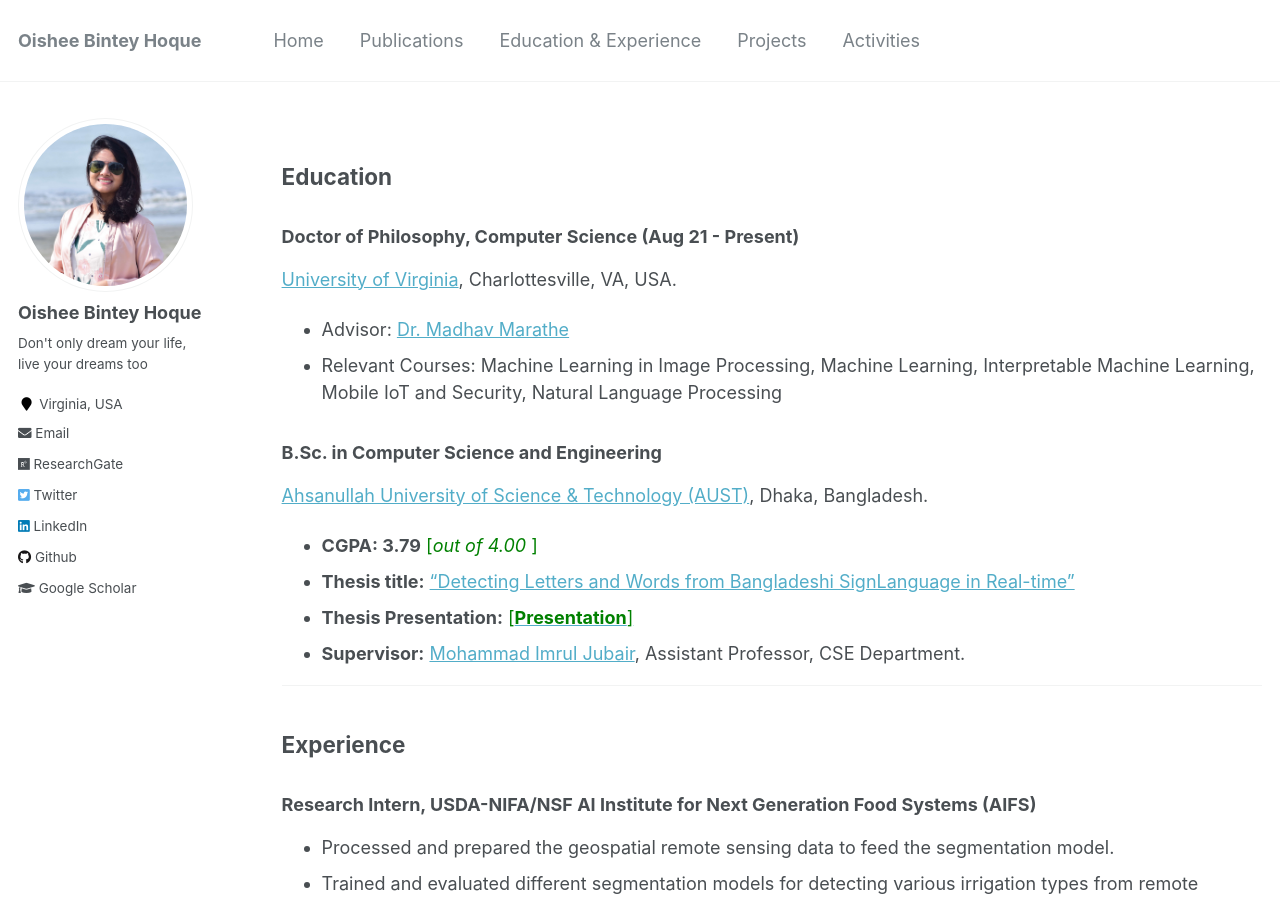
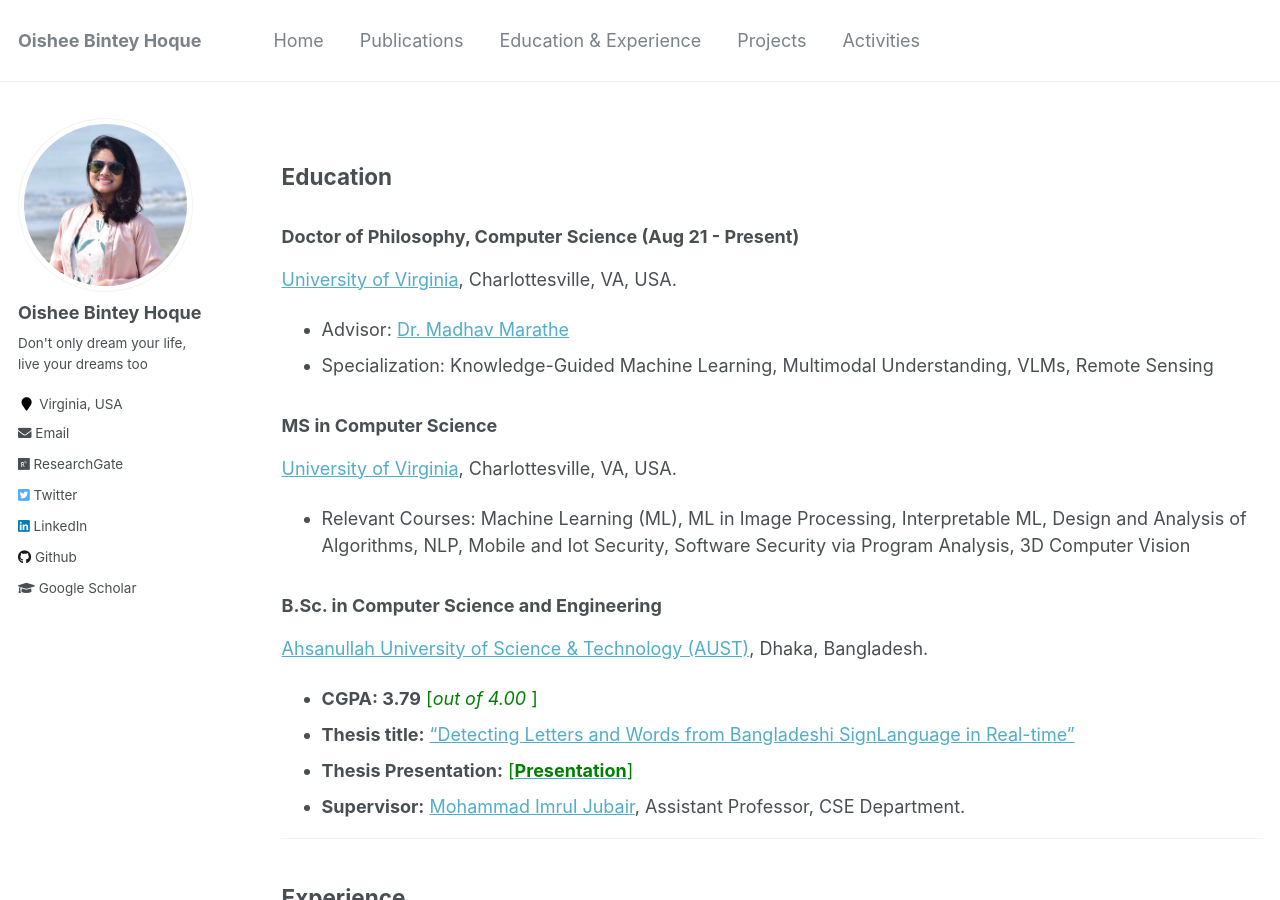
Before and after one commit to oishee-hoque/oishee-hoque.github.io, a Jekyll site: the page built from _pages/education-awards.md, in a window 1280 px wide and 900 px high. Built offline with Jekyll 4.4.1, drawn with Linux system fonts in a browser that asks for light colours.

Commit message:
education update

```diff
--- a/_pages/education-awards.md
+++ b/_pages/education-awards.md
@@ -14,7 +14,13 @@ redirect_from:
 [University of Virginia](https://engineering.virginia.edu/departments/computer-science), Charlottesville, VA, USA.
 
 - Advisor: [Dr. Madhav Marathe](https://biocomplexity.virginia.edu/person/madhav-marathe)
-- Relevant Courses: Machine Learning in Image Processing, Machine Learning, Interpretable Machine Learning, Mobile IoT and Security, Natural Language Processing
+- Specialization: Knowledge-Guided Machine Learning, Multimodal Understanding, VLMs, Remote Sensing
+
+### MS in Computer Science
+
+[University of Virginia](https://engineering.virginia.edu/departments/computer-science), Charlottesville, VA, USA.
+
+- Relevant Courses: Machine Learning (ML), ML in Image Processing, Interpretable ML, Design and Analysis of Algorithms, NLP, Mobile and Iot Security, Software Security via Program Analysis, 3D Computer Vision
 
 ### B.Sc. in Computer Science and Engineering
 
```
